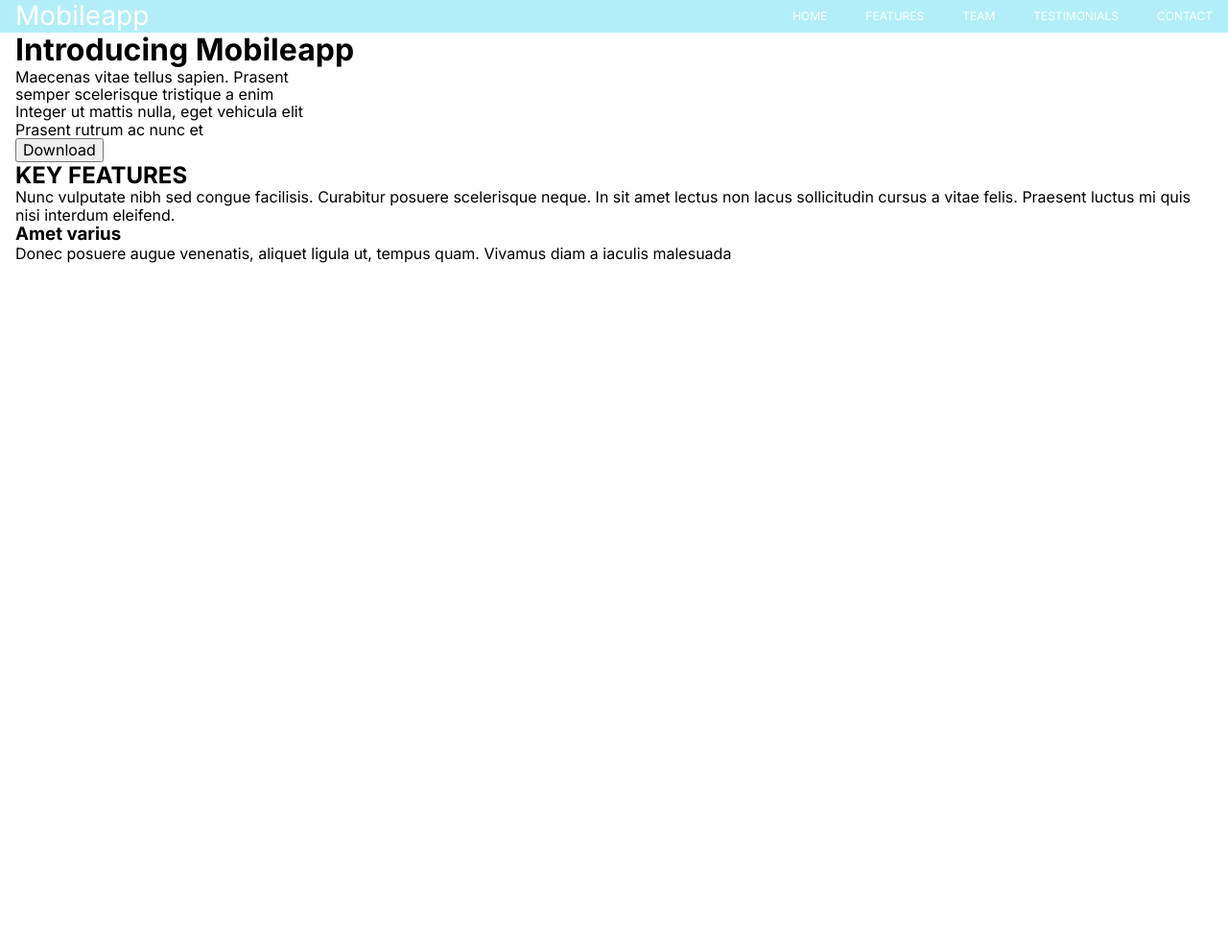
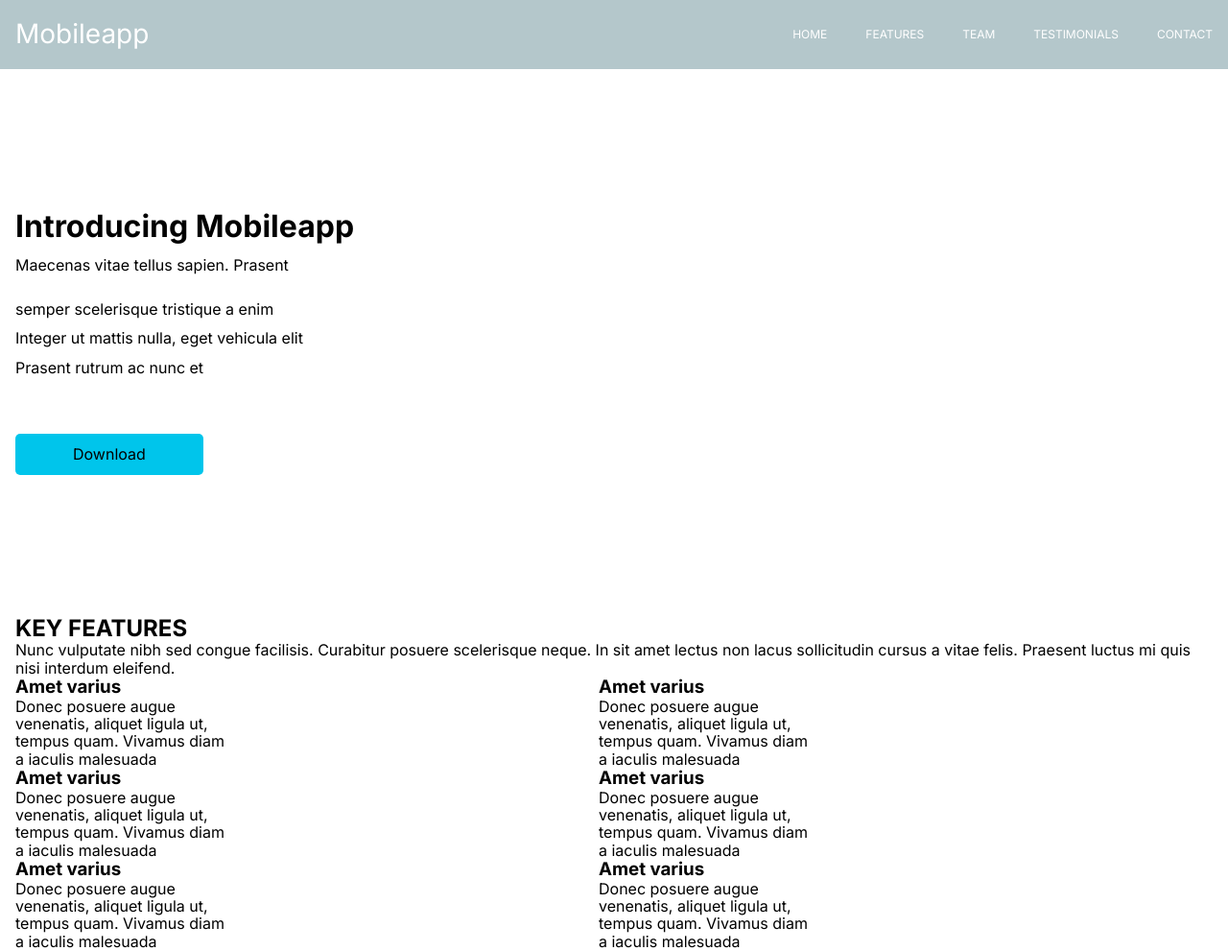
Before and after one commit to gladja/FE_34_13_11_24-Mobileapp, a plain HTML site: page index.html in a window 1280 px wide. Shown: the whole page at 96% size. Before the commit the page ends 800 px from the top, so only its background shows below. Drawn offline with nearby package versions, Linux system fonts and the light colour scheme.

Commit message:
styled hero section

```diff
--- a/css/style.css
+++ b/css/style.css
@@ -1,5 +1,5 @@
 :root {
-  --header-bg: #00c5eb4d;
+  --header-bg: #0948554d;
   --second-bg: #06071b;
   --font-main: #ffffff;
   --font-second: #000000;
@@ -20,6 +20,7 @@ body {
 
 .header {
   background: var(--header-bg);
+  padding: 19px 0;
 }
 
 .header-flex {
@@ -54,6 +55,45 @@ body {
   color: var(--font-main);
 }
 
-h1 {
-  /* font-size: 60px; */
+.hero {
+  padding: 146px 0;
 }
+
+.hero-title {
+  padding-bottom: 12px;
+}
+
+.hero-text {
+  padding-bottom: 28px;
+}
+
+.hero-list {
+  display: flex;
+  flex-direction: column;
+  gap: 12px;
+  padding-bottom: 60px;
+}
+
+.hero-btn {
+  border-radius: 5px;
+  /* background: linear-gradient(90deg, #00c5eb -1.97%, #b544fe 89.43%); */
+  background-color: var(--btn-color);
+  border: none;
+  padding: 12px 60px;
+}
+
+.hero-btn:hover {
+  background-color: var(--cards-color);
+}
+
+.features-list {
+  display: flex;
+  flex-wrap: wrap;
+}
+
+.features-item {
+  width: 608px;
+}
+.item-text {
+  width: 220px;
+}
--- a/index.html
+++ b/index.html
@@ -44,7 +44,7 @@
     </header>
     <main>
       <!--Section hero-->
-      <hero class="hero">
+      <section class="hero">
         <div class="container">
           <h1 class="hero-title">Introducing Mobileapp</h1>
           <p class="hero-text">Maecenas vitae tellus sapien. Prasent</p>
@@ -57,7 +57,7 @@
           </ul>
           <button class="hero-btn" type="button">Download</button>
         </div>
-      </hero>
+      </section>
       <!-- Section features -->
       <section class="features">
         <div class="container">
@@ -67,10 +67,45 @@
             scelerisque neque. In sit amet lectus non lacus sollicitudin cursus
             a vitae felis. Praesent luctus mi quis nisi interdum eleifend.
           </p>
-          <ul>
-            <li>
-              <h3>Amet varius</h3>
-              <p>
+          <ul class="features-list">
+            <li class="features-item">
+              <h3 class="features-sub__title">Amet varius</h3>
+              <p class="item-text">
+                Donec posuere augue venenatis, aliquet ligula ut, tempus quam.
+                Vivamus diam a iaculis malesuada
+              </p>
+            </li>
+            <li class="features-item">
+              <h3 class="features-sub__title">Amet varius</h3>
+              <p class="item-text">
+                Donec posuere augue venenatis, aliquet ligula ut, tempus quam.
+                Vivamus diam a iaculis malesuada
+              </p>
+            </li>
+            <li class="features-item">
+              <h3 class="features-sub__title">Amet varius</h3>
+              <p class="item-text">
+                Donec posuere augue venenatis, aliquet ligula ut, tempus quam.
+                Vivamus diam a iaculis malesuada
+              </p>
+            </li>
+            <li class="features-item">
+              <h3 class="features-sub__title">Amet varius</h3>
+              <p class="item-text">
+                Donec posuere augue venenatis, aliquet ligula ut, tempus quam.
+                Vivamus diam a iaculis malesuada
+              </p>
+            </li>
+            <li class="features-item">
+              <h3 class="features-sub__title">Amet varius</h3>
+              <p class="item-text">
+                Donec posuere augue venenatis, aliquet ligula ut, tempus quam.
+                Vivamus diam a iaculis malesuada
+              </p>
+            </li>
+            <li class="features-item">
+              <h3 class="features-sub__title">Amet varius</h3>
+              <p class="item-text">
                 Donec posuere augue venenatis, aliquet ligula ut, tempus quam.
                 Vivamus diam a iaculis malesuada
               </p>
```
